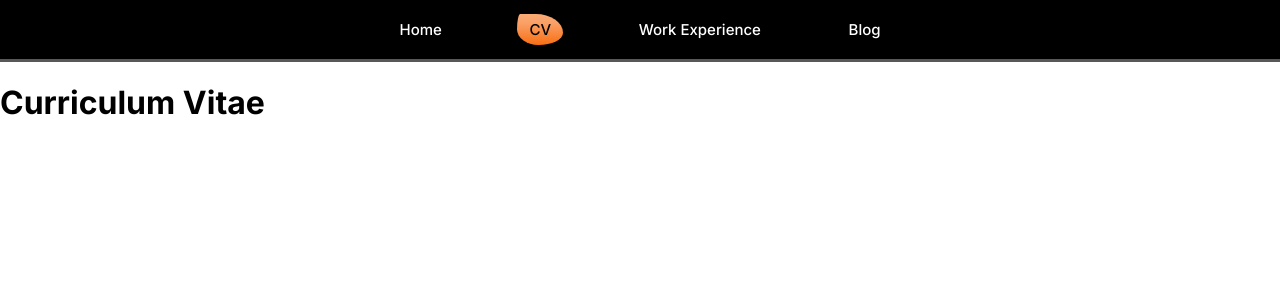
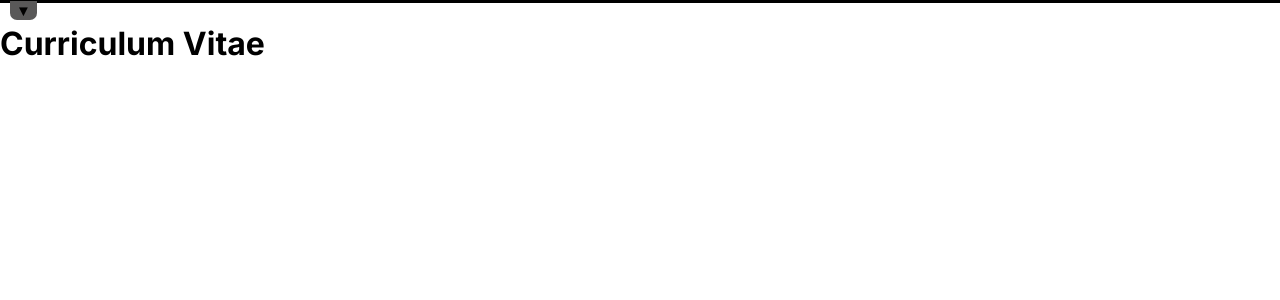
Before and after one commit to wj127/davis_portfolio, a Next.js app: page /cv in a window 1280 px wide. Shown: the top 300 px of the page. Built offline with nearby package versions, Linux system fonts and the light colour scheme.

Commit message:
[Feature Add]: adding collapsible navbar for web

```diff
--- a/src/app/components/navbar/main-navbar.module.scss
+++ b/src/app/components/navbar/main-navbar.module.scss
@@ -1,7 +1,20 @@
 @import "src/styles/varibales";
 
+.NavbarContainer {
+  position: relative;
+  background-color: $end-color;
+}
+
 .NavigationMenuRoot {
-  background-color: $end-color;
+  transition: max-height 0.3s ease-in-out;
+  //transition: max-height 3s ease-out, opacity 1s ease-out;
+
+  max-height: 0;
+  overflow: hidden;
+  position: relative;
+  opacity: 0;
+
+  background-color: inherit;
   display: flex;
   justify-content: center;
   width: 100vw;
@@ -13,6 +26,29 @@
     margin: 10px 0;
     width: 100%;
   }
+}
+
+.Open {
+  max-height: fit-content;
+  opacity: 1;
+  height: 6vh;
+}
+
+.ToggleButton {
+  display: inline;
+  background: $selected-gray;
+  color: black;
+  border: none;
+  border-radius: 0 0 7px 7px;
+  font-size: 15px;
+  cursor: pointer;
+  position: absolute;
+  left: 10px;
+  bottom: -17px;
+}
+
+.ToggleButton:focus {
+  outline: none;
 }
 
 .NavigationMenuList {
--- a/src/app/components/navbar/main-navbar.tsx
+++ b/src/app/components/navbar/main-navbar.tsx
@@ -1,13 +1,24 @@
 'use client';
 
-import React from 'react';
+import React, { useState } from 'react';
 import Link from 'next/link';
 import * as NavigationMenu from '@radix-ui/react-navigation-menu';
 import NavBarStyles from '@/app/components/navbar/main-navbar.module.scss';
 import { usePathname } from 'next/navigation';
 
-export const MainNavbar: React.FC = () => (
-  <NavigationMenu.Root orientation='horizontal' className={NavBarStyles.NavigationMenuRoot}>
+export const MainNavbar: React.FC = () => {
+  const [isOpen, setIsOpen] = useState(false);
+
+  const toggleMenu = () => {
+    setIsOpen(!isOpen);
+  };
+
+  return (
+    <div className={NavBarStyles.NavbarContainer}>
+      <NavigationMenu.Root
+        orientation='horizontal'
+        className={`${NavBarStyles.NavigationMenuRoot} ${isOpen ? NavBarStyles.Open : ''}`}
+      >
         <NavigationMenu.List className={NavBarStyles.NavigationMenuList}>
           <NavigationMenu.Item>
             <CustomLink href='/'>Home</CustomLink>
@@ -26,7 +37,12 @@ export const MainNavbar: React.FC = () => (
           </NavigationMenu.Item>
         </NavigationMenu.List>
       </NavigationMenu.Root>
+      <button className={NavBarStyles.ToggleButton} onClick={toggleMenu} aria-expanded={isOpen}>
+        {isOpen ? '▲' : '▼'}
+      </button>
+    </div>
   );
+};
 
 const CustomLink: React.FC<React.ComponentProps<typeof Link>> = ({ href, ...props }) => {
   const pathname = usePathname();
```
Also changed, not shown: public/MrDavis.png (added). Lines whose indentation alone changed are shown as unchanged.
